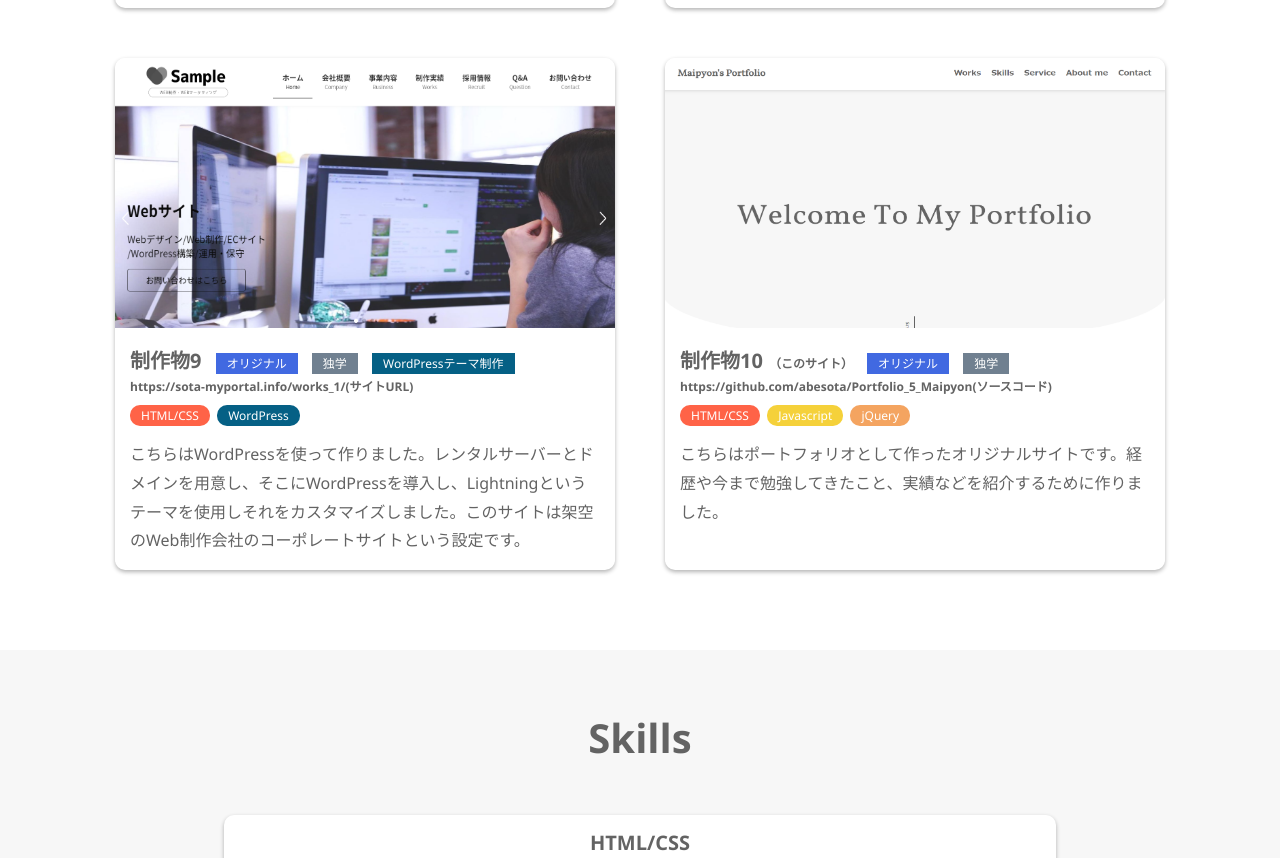
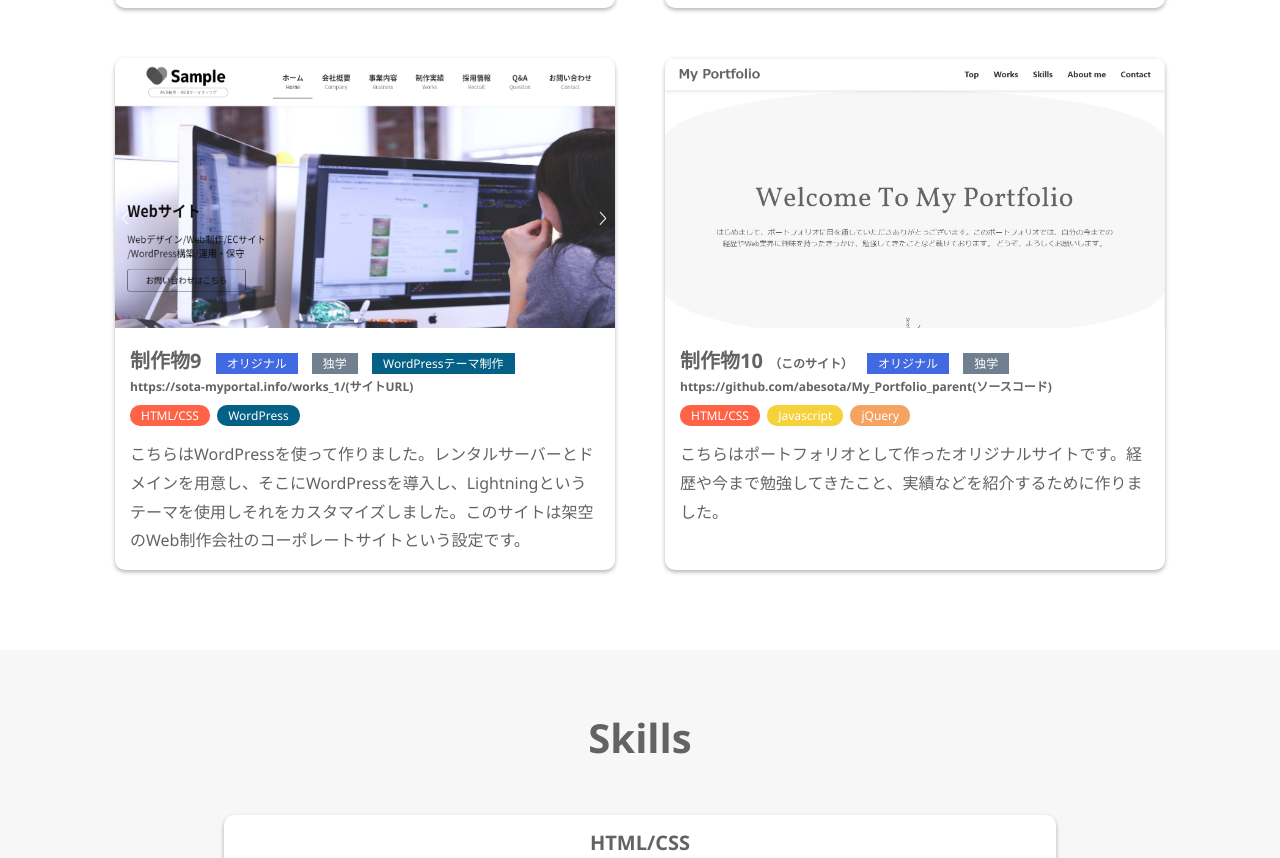
Before and after one commit to abesota/My_Portfolio_parent, a plain HTML site: page index.html in a window 1280 px wide. Shown: the part 3217-4075 px from the top of the page. Drawn offline with nearby package versions, Linux system fonts and the light colour scheme; some packages are replaced by stand-ins of ours.

Commit message:
Update index.html

```diff
--- a/index.html
+++ b/index.html
@@ -247,8 +247,8 @@
 
         <div class="works_item ani_2 fadeIn">
           <div class="works_item_img">
-            <img src="img/portfolio_5.png" alt="ポートフォリオのイメージ画像">
-            <a href="https://abesota.github.io/Portfolio_5_Maipyon/" target="_blank">
+            <img src="img/My_portfolio.png" alt="ポートフォリオのイメージ画像">
+            <a href="https://abesota.github.io/My_Portfolio_parent/" target="_blank">
               <div class="img_text">
                 <p>Click!</p>
               </div>
@@ -258,7 +258,7 @@
             <h3>制作物10<small>（このサイト）</small></h3>
             <span class="class_tag tag_original">オリジナル</span>
             <span class="class_tag tag_study">独学</span>
-            <p class="works_link"><a href="https://github.com/abesota/Portfolio_5_Maipyon" target="_blank">https://github.com/abesota/Portfolio_5_Maipyon(ソースコード)</a></p>
+            <p class="works_link"><a href="https://github.com/abesota/My_Portfolio_parent" target="_blank">https://github.com/abesota/My_Portfolio_parent(ソースコード)</a></p>
             <span class="lang_tag tag_htccs tag_first">HTML/CSS</span>
             <span class="lang_tag tag_js">Javascript</span>
             <span class="lang_tag tag_jq">jQuery</span>
```
